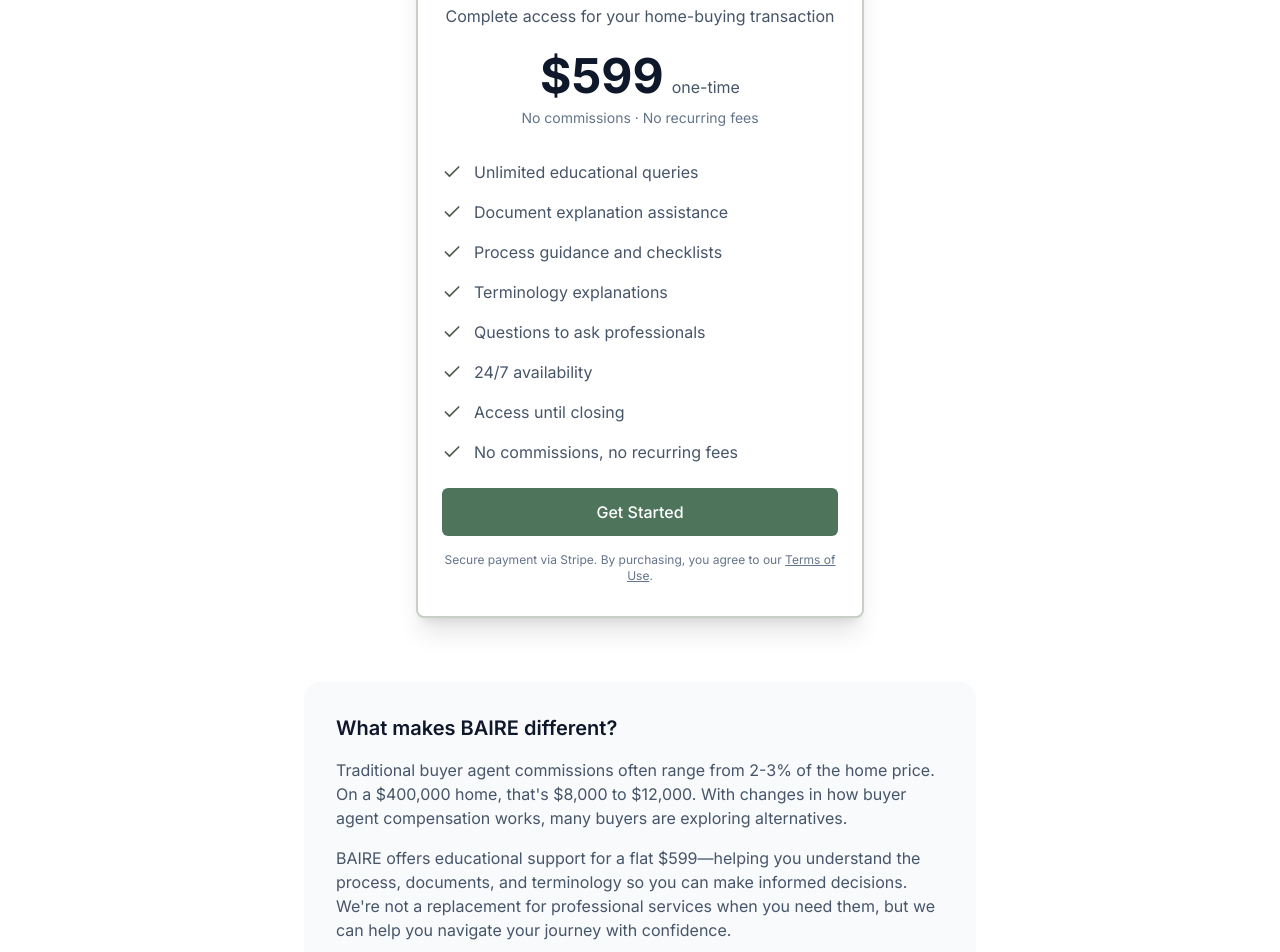
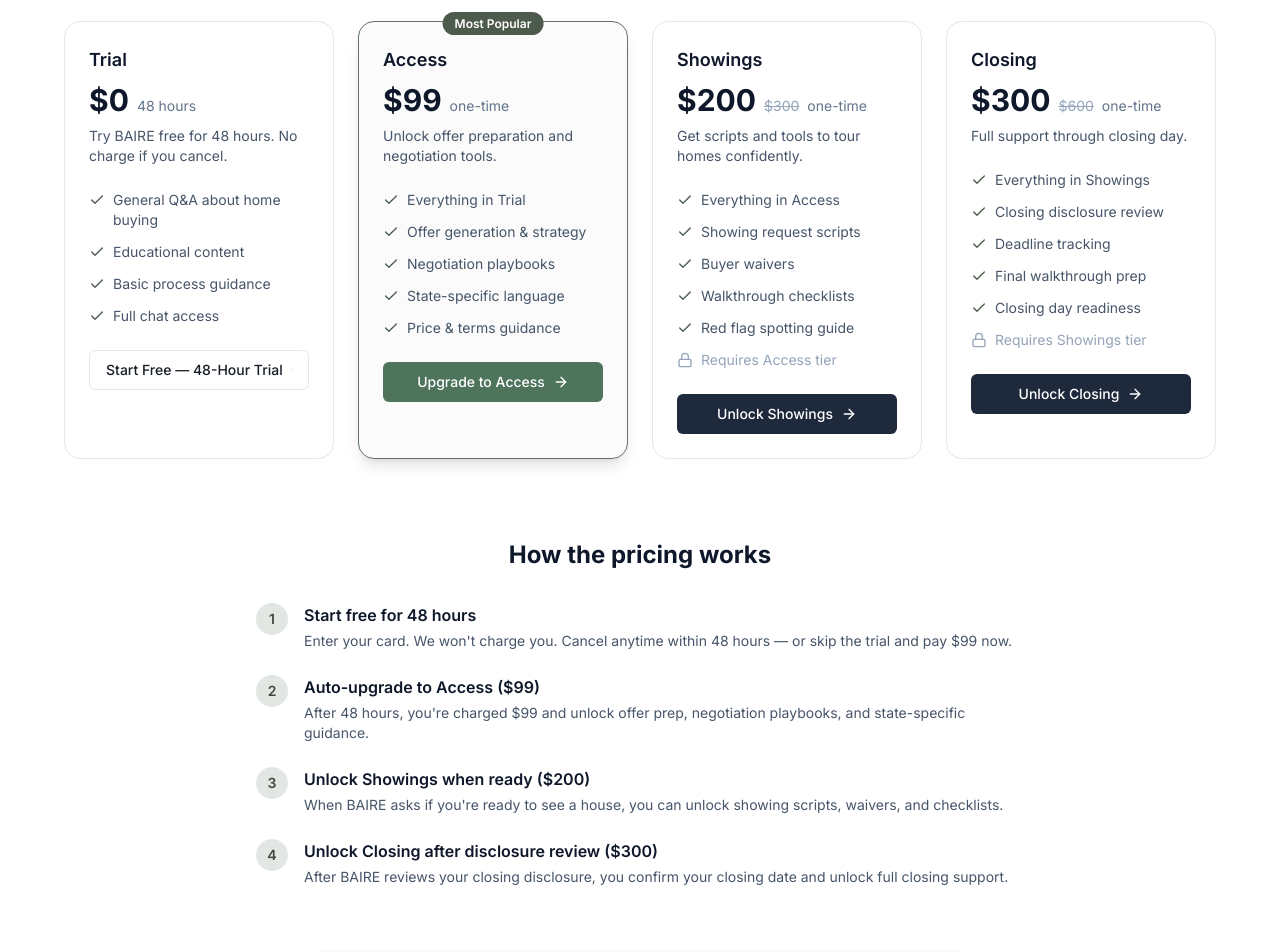
Before and after one commit to geoffbailey114/baireapp, a Next.js app: page /pricing in a window 1280 px wide. Shown: the part 440-1392 px from the top of the page. Built offline with nearby package versions, Linux system fonts and the light colour scheme.

Commit message:
Update page.tsx

```diff
--- a/app/pricing/page.tsx
+++ b/app/pricing/page.tsx
@@ -1,90 +1,255 @@
 import type { Metadata } from 'next'
-import { PricingCard } from '@/components/pricing-card'
-import { APP_NAME, APP_URL, DISCLAIMER_SHORT } from '@/lib/constants'
+import Link from 'next/link'
+import { ArrowRight, Check, Lock } from 'lucide-react'
+import { Button } from '@/components/ui/button'
+import { APP_NAME, APP_URL } from '@/lib/constants'
 
 export const metadata: Metadata = {
   title: 'Pricing',
-  description:
-    'Get full access to BAIRE for $599 one-time. No commissions, no recurring fees. Educational guidance for your entire home-buying transaction.',
+  description: `Start free with ${APP_NAME}. Pay only for what you need: $99 for offer prep, $200 for showing scripts, $300 for closing support.`,
   openGraph: {
     title: `Pricing | ${APP_NAME}`,
-    description:
-      'Get full access to BAIRE for $599 one-time. No commissions, no recurring fees.',
+    description: 'Start free. Pay as you go. Total: $599 (normally $999).',
     url: `${APP_URL}/pricing`,
   },
 }
+
+const tiers = [
+  {
+    name: 'Trial',
+    price: '$0',
+    priceStrike: null,
+    period: '48 hours',
+    description: 'Try BAIRE free for 48 hours. No charge if you cancel.',
+    features: [
+      'General Q&A about home buying',
+      'Educational content',
+      'Basic process guidance',
+      'Full chat access',
+    ],
+    locked: [],
+    cta: 'Start Free — 48-Hour Trial',
+    ctaLink: '/signup',
+    highlight: false,
+  },
+  {
+    name: 'Access',
+    price: '$99',
+    priceStrike: null, // No strikethrough - always $99
+    period: 'one-time',
+    description: 'Unlock offer preparation and negotiation tools.',
+    features: [
+      'Everything in Trial',
+      'Offer generation & strategy',
+      'Negotiation playbooks',
+      'State-specific language',
+      'Price & terms guidance',
+    ],
+    locked: [],
+    cta: 'Upgrade to Access',
+    ctaLink: '/api/stripe/checkout?tier=access',
+    highlight: true,
+  },
+  {
+    name: 'Showings',
+    price: '$200',
+    priceStrike: '$300',
+    period: 'one-time',
+    description: 'Get scripts and tools to tour homes confidently.',
+    features: [
+      'Everything in Access',
+      'Showing request scripts',
+      'Buyer waivers',
+      'Walkthrough checklists',
+      'Red flag spotting guide',
+    ],
+    locked: ['Requires Access tier'],
+    cta: 'Unlock Showings',
+    ctaLink: '/api/stripe/checkout?tier=showings',
+    highlight: false,
+  },
+  {
+    name: 'Closing',
+    price: '$300',
+    priceStrike: '$600',
+    period: 'one-time',
+    description: 'Full support through closing day.',
+    features: [
+      'Everything in Showings',
+      'Closing disclosure review',
+      'Deadline tracking',
+      'Final walkthrough prep',
+      'Closing day readiness',
+    ],
+    locked: ['Requires Showings tier'],
+    cta: 'Unlock Closing',
+    ctaLink: '/api/stripe/checkout?tier=closing',
+    highlight: false,
+  },
+]
 
 export default function PricingPage() {
   return (
     <div className="py-20 md:py-28">
       <div className="container">
+        {/* Header */}
         <div className="mx-auto max-w-2xl text-center mb-16">
+          <span className="inline-flex items-center rounded-full bg-sage-100 px-3 py-1 text-sm font-medium text-sage-700 mb-6">
+            Limited Time: Save $400
+          </span>
           <h1 className="text-4xl font-bold tracking-tight text-slate-900 sm:text-5xl">
-            Simple, transparent pricing
+            Pay only for what you need
           </h1>
           <p className="mt-6 text-lg text-slate-600 leading-relaxed">
-            One fee. One transaction. No surprises. BAIRE provides educational
-            guidance throughout your home-buying journey for a single, flat fee.
+            Start with a free 48-hour trial. Unlock features as you progress through your home buying journey.
           </p>
+          <div className="mt-4 inline-flex items-center gap-2 text-sm text-slate-500">
+            <span className="line-through">$999 total</span>
+            <span className="text-sage-700 font-semibold">$599 total</span>
+            <span className="bg-sage-100 text-sage-700 px-2 py-0.5 rounded text-xs font-medium">
+              PROMO
+            </span>
+          </div>
         </div>
 
-        <div className="mx-auto max-w-md">
-          <PricingCard />
+        {/* Pricing Grid */}
+        <div className="mx-auto max-w-6xl grid gap-6 md:grid-cols-2 lg:grid-cols-4">
+          {tiers.map((tier) => (
+            <div
+              key={tier.name}
+              className={`relative rounded-2xl border p-6 ${
+                tier.highlight
+                  ? 'border-sage-500 bg-sage-50/50 shadow-lg'
+                  : 'border-slate-200 bg-white'
+              }`}
+            >
+              {tier.highlight && (
+                <div className="absolute -top-3 left-1/2 -translate-x-1/2">
+                  <span className="bg-sage-600 text-white text-xs font-semibold px-3 py-1 rounded-full">
+                    Most Popular
+                  </span>
+                </div>
+              )}
+
+              <div className="mb-6">
+                <h3 className="text-lg font-semibold text-slate-900">{tier.name}</h3>
+                <div className="mt-2 flex items-baseline gap-2">
+                  <span className="text-3xl font-bold text-slate-900">{tier.price}</span>
+                  {tier.priceStrike && (
+                    <span className="text-sm text-slate-400 line-through">{tier.priceStrike}</span>
+                  )}
+                  <span className="text-sm text-slate-500">{tier.period}</span>
+                </div>
+                <p className="mt-2 text-sm text-slate-600">{tier.description}</p>
+              </div>
+
+              <ul className="space-y-3 mb-6">
+                {tier.features.map((feature) => (
+                  <li key={feature} className="flex items-start gap-2 text-sm text-slate-600">
+                    <Check className="h-4 w-4 text-sage-600 mt-0.5 flex-shrink-0" />
+                    <span>{feature}</span>
+                  </li>
+                ))}
+                {tier.locked.map((lock) => (
+                  <li key={lock} className="flex items-start gap-2 text-sm text-slate-400">
+                    <Lock className="h-4 w-4 mt-0.5 flex-shrink-0" />
+                    <span>{lock}</span>
+                  </li>
+                ))}
+              </ul>
+
+              <Button
+                asChild
+                className={`w-full ${
+                  tier.highlight
+                    ? ''
+                    : tier.name === 'Trial'
+                    ? ''
+                    : 'bg-slate-800 hover:bg-slate-700'
+                }`}
+                variant={tier.name === 'Trial' ? 'outline' : 'default'}
+              >
+                <Link href={tier.ctaLink}>
+                  {tier.cta}
+                  <ArrowRight className="ml-2 h-4 w-4" />
+                </Link>
+              </Button>
+            </div>
+          ))}
         </div>
 
-        {/* Value proposition */}
-        <div className="mx-auto max-w-2xl mt-16">
+        {/* How it works */}
+        <div className="mx-auto max-w-3xl mt-20">
+          <h2 className="text-2xl font-bold text-slate-900 text-center mb-8">
+            How the pricing works
+          </h2>
+          <div className="space-y-6">
+            <div className="flex gap-4">
+              <div className="flex-shrink-0 w-8 h-8 rounded-full bg-sage-100 flex items-center justify-center text-sage-700 font-semibold text-sm">
+                1
+              </div>
+              <div>
+                <h3 className="font-semibold text-slate-900">Start free for 48 hours</h3>
+                <p className="text-slate-600 text-sm mt-1">
+                  Enter your card. We won't charge you. Cancel anytime within 48 hours — or skip the trial and pay $99 now.
+                </p>
+              </div>
+            </div>
+            <div className="flex gap-4">
+              <div className="flex-shrink-0 w-8 h-8 rounded-full bg-sage-100 flex items-center justify-center text-sage-700 font-semibold text-sm">
+                2
+              </div>
+              <div>
+                <h3 className="font-semibold text-slate-900">Auto-upgrade to Access ($99)</h3>
+                <p className="text-slate-600 text-sm mt-1">
+                  After 48 hours, you're charged $99 and unlock offer prep, negotiation playbooks, and state-specific guidance.
+                </p>
+              </div>
+            </div>
+            <div className="flex gap-4">
+              <div className="flex-shrink-0 w-8 h-8 rounded-full bg-sage-100 flex items-center justify-center text-sage-700 font-semibold text-sm">
+                3
+              </div>
+              <div>
+                <h3 className="font-semibold text-slate-900">Unlock Showings when ready ($200)</h3>
+                <p className="text-slate-600 text-sm mt-1">
+                  When BAIRE asks if you're ready to see a house, you can unlock showing scripts, waivers, and checklists.
+                </p>
+              </div>
+            </div>
+            <div className="flex gap-4">
+              <div className="flex-shrink-0 w-8 h-8 rounded-full bg-sage-100 flex items-center justify-center text-sage-700 font-semibold text-sm">
+                4
+              </div>
+              <div>
+                <h3 className="font-semibold text-slate-900">Unlock Closing after disclosure review ($300)</h3>
+                <p className="text-slate-600 text-sm mt-1">
+                  After BAIRE reviews your closing disclosure, you confirm your closing date and unlock full closing support.
+                </p>
+              </div>
+            </div>
+          </div>
+        </div>
+
+        {/* Trust Section */}
+        <div className="mx-auto max-w-2xl mt-16 text-center">
           <div className="bg-slate-50 rounded-2xl p-8">
-            <h2 className="text-xl font-semibold text-slate-900 mb-4">
-              What makes BAIRE different?
-            </h2>
-            <div className="space-y-4 text-slate-600">
-              <p>
-                Traditional buyer agent commissions often range from 2-3% of the home
-                price. On a $400,000 home, that's $8,000 to $12,000. With changes in
-                how buyer agent compensation works, many buyers are exploring alternatives.
-              </p>
-              <p>
-                BAIRE offers educational support for a flat $599—helping you understand
-                the process, documents, and terminology so you can make informed decisions.
-                We're not a replacement for professional services when you need them, but
-                we can help you navigate your journey with confidence.
-              </p>
-            </div>
+            <h3 className="text-lg font-semibold text-slate-900 mb-4">
+              Credit card required · No charge today · Cancel within 48 hours to avoid billing
+            </h3>
+            <p className="text-sm text-slate-600">
+              No refunds after charges are made. Each tier unlocks permanently for your home buying journey.
+            </p>
           </div>
         </div>
 
         {/* Disclaimer */}
         <div className="mx-auto max-w-2xl mt-12">
           <p className="text-sm text-slate-500 text-center leading-relaxed">
-            {DISCLAIMER_SHORT}
+            BAIRE is an educational tool, not a real estate agent, broker, lawyer, or financial advisor.
+            BAIRE does not negotiate on your behalf or provide legal, tax, or financial advice.
           </p>
         </div>
-
-        {/* Pricing Schema for SEO */}
-        <script
-          type="application/ld+json"
-          dangerouslySetInnerHTML={{
-            __html: JSON.stringify({
-              '@context': 'https://schema.org',
-              '@type': 'Product',
-              name: 'BAIRE Buyer Consultant',
-              description:
-                'AI-powered educational consultant for self-represented home buyers.',
-              offers: {
-                '@type': 'Offer',
-                price: '599',
-                priceCurrency: 'USD',
-                availability: 'https://schema.org/InStock',
-                priceValidUntil: new Date(
-                  new Date().setFullYear(new Date().getFullYear() + 1)
-                )
-                  .toISOString()
-                  .split('T')[0],
-              },
-            }),
-          }}
-        />
       </div>
     </div>
   )
```
